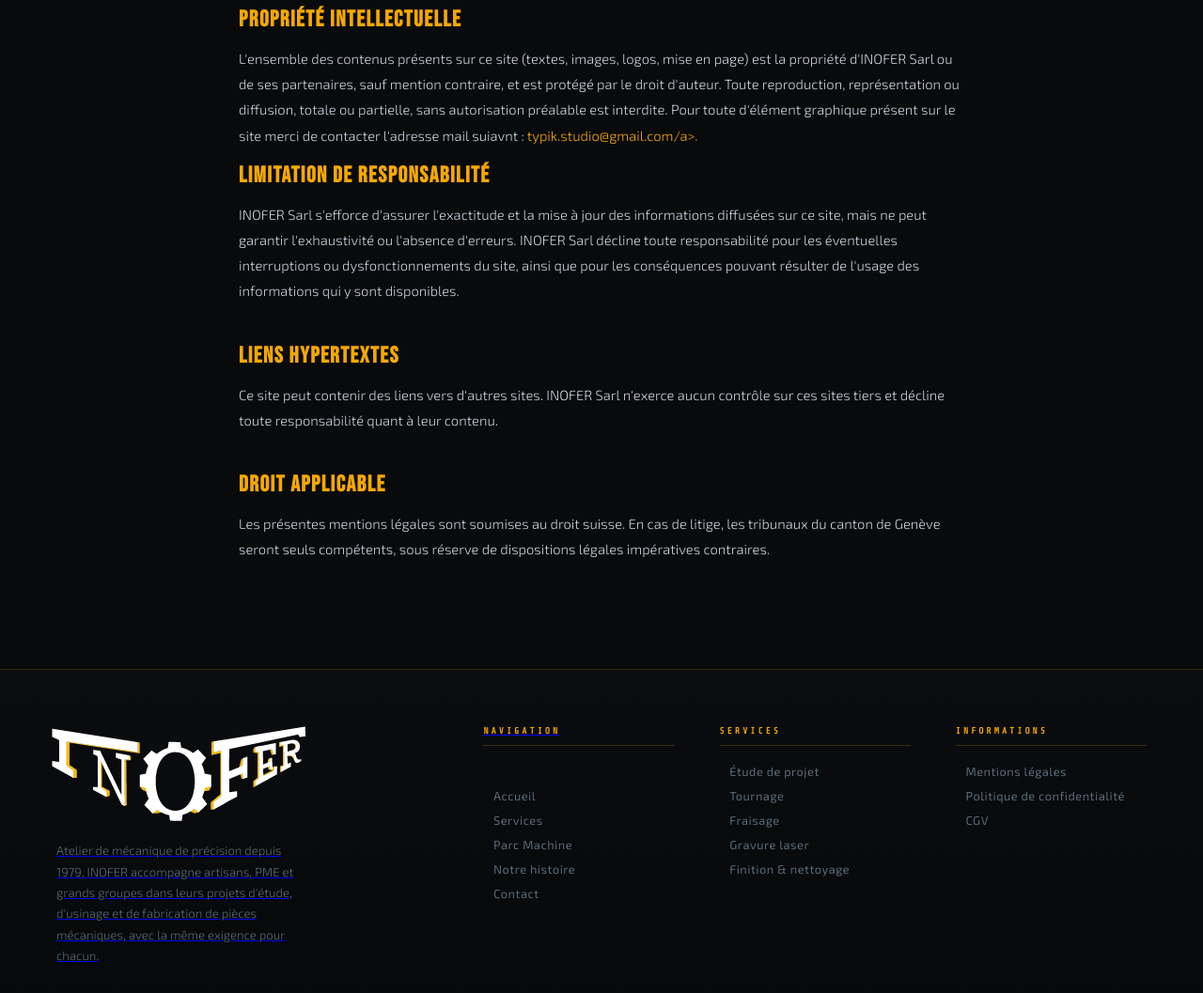
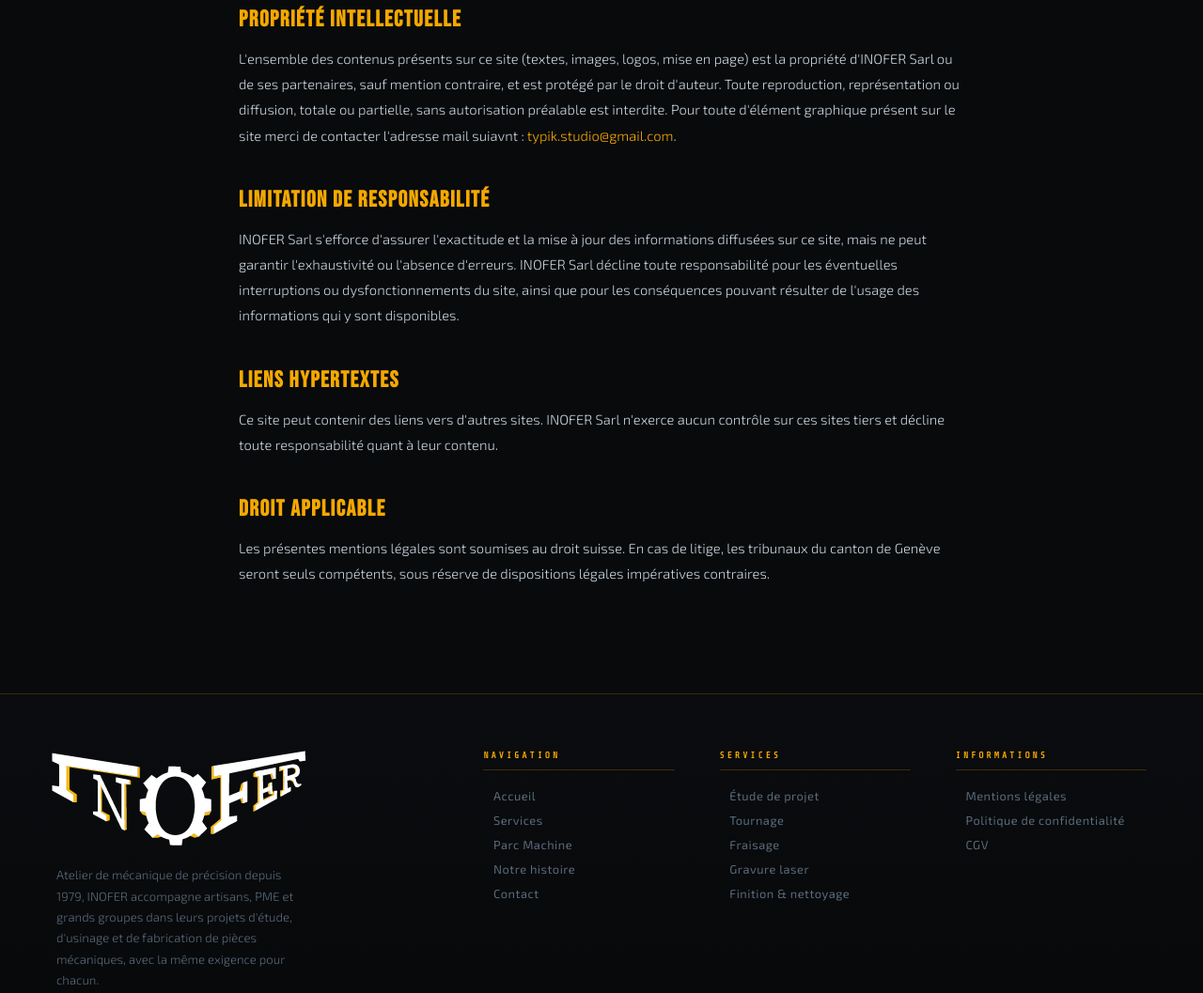
Before and after one commit to typikstudio/Inofer, a plain HTML site: page mentions-legales.html in a window 1280 px wide. Shown: the part 1040-2097 px from the top of the page at 94% size. Drawn offline with nearby package versions, Linux system fonts and the light colour scheme.

Commit message:
Update mentions-legales.html

```diff
--- a/mentions-legales.html
+++ b/mentions-legales.html
@@ -118,7 +118,7 @@
     <p>Conception graphique et développement : <strong>Typik Studio</strong>.</p>
 
     <h2>Propriété intellectuelle</h2>
-    <p>L'ensemble des contenus présents sur ce site (textes, images, logos, mise en page) est la propriété d'INOFER Sarl ou de ses partenaires, sauf mention contraire, et est protégé par le droit d'auteur. Toute reproduction, représentation ou diffusion, totale ou partielle, sans autorisation préalable est interdite. Pour toute d'élément graphique présent sur le site merci de contacter l'adresse mail suiavnt : <a href="mailto:typik.studio@gmail.com">typik.studio@gmail.com/a>. </p>
+    <p>L'ensemble des contenus présents sur ce site (textes, images, logos, mise en page) est la propriété d'INOFER Sarl ou de ses partenaires, sauf mention contraire, et est protégé par le droit d'auteur. Toute reproduction, représentation ou diffusion, totale ou partielle, sans autorisation préalable est interdite. Pour toute d'élément graphique présent sur le site merci de contacter l'adresse mail suiavnt : <a href="mailto:typik.studio@gmail.com">typik.studio@gmail.com</a>. </p>
 
     <h2>Limitation de responsabilité</h2>
     <p>INOFER Sarl s'efforce d'assurer l'exactitude et la mise à jour des informations diffusées sur ce site, mais ne peut garantir l'exhaustivité ou l'absence d'erreurs. INOFER Sarl décline toute responsabilité pour les éventuelles interruptions ou dysfonctionnements du site, ainsi que pour les conséquences pouvant résulter de l'usage des informations qui y sont disponibles.</p>
```
